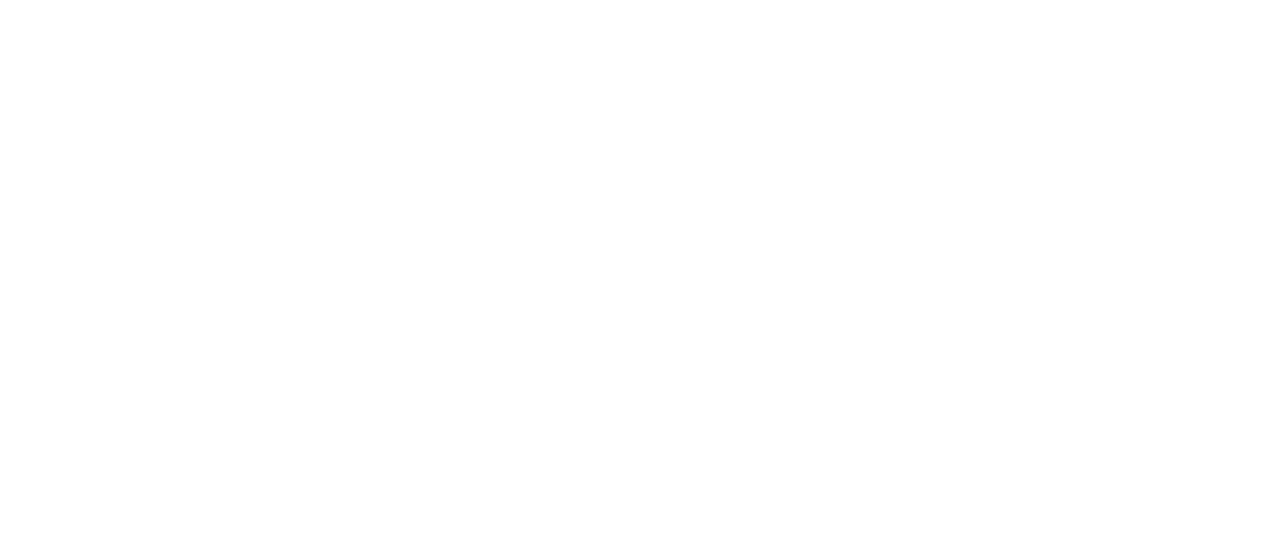
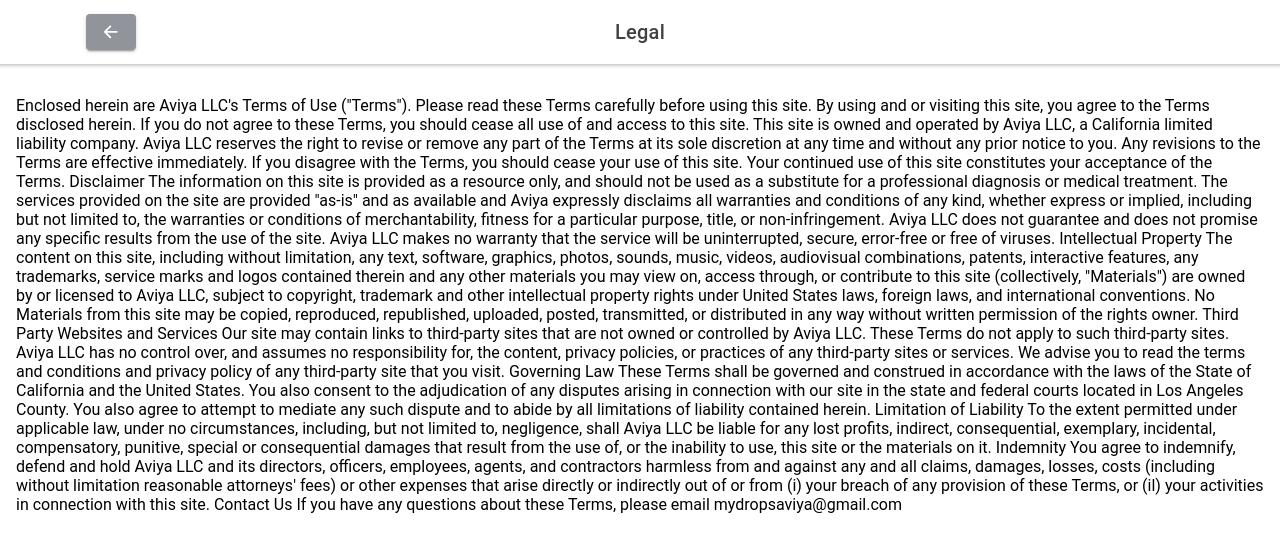
Before and after one commit to Rodolforiv0621/Team-6, a React (Create React App) app: page /legal in a window 1280 px wide. Shown: the top 552 px of the page. Built offline with nearby package versions, Linux system fonts and the light colour scheme.

Commit message:
Settings page

```diff
--- a/package.json
+++ b/package.json
@@ -20,7 +20,6 @@
     "react-dom": "^18.2.0",
     "react-router": "^5.2.0",
     "react-router-dom": "^5.2.0",
-    "react-scripts": "^5.0.0",
     "typescript": "^4.1.3",
     "web-vitals": "^0.2.4",
     "workbox-background-sync": "^5.1.4",
@@ -59,5 +58,8 @@
       "last 1 firefox version",
       "last 1 safari version"
     ]
+  },
+  "devDependencies": {
+    "react-scripts": "5.0.1"
   }
 }
--- a/src/App.jsx
+++ b/src/App.jsx
@@ -22,8 +22,10 @@
 import "@ionic/react/css/flex-utils.css";
 import "@ionic/react/css/display.css";
 
+
 /* Theme variables */
 import "./theme/variables.css";
+import legal from "./pages/legal";
 
 setupIonicReact();
 
@@ -36,6 +38,7 @@
           <Route path="/addeyedrop" component={AddEyedrop}></Route>
           <Route path="/addeyedrop/:id" component={AddEyedropForm}></Route>
           <Route path="/settings" component={Settings} />
+          <Route path="/legal" component={legal}/>
           <Route exact path="/">
             <Redirect to="/home" />
           </Route>
--- a/src/pages/Home.jsx
+++ b/src/pages/Home.jsx
@@ -14,6 +14,7 @@
 } from "@ionic/react";
 import "./Home.css";
 import { add, cog } from "ionicons/icons";
+import { useHistory } from "react-router-dom";
 
 function Home() {
   return (
@@ -21,11 +22,9 @@
       <IonHeader>
         <IonToolbar>
           <IonGrid>
-            <IonRow class="ion-text-center ion-justify-content-center ion-align-items-center">
+            <IonRow>
               <IonCol size="2">
-                <IonButton routerLink="/settings" color="medium">
-                  <IonIcon icon={cog} />
-                </IonButton>
+                <IonButton routerLink="/settings" color="medium"><IonIcon icon={cog}  /></IonButton>
               </IonCol>
               <IonCol size="8">
                 <IonSegment value="default">
@@ -38,9 +37,7 @@
                 </IonSegment>
               </IonCol>
               <IonCol size="2">
-                <IonButton routerLink="/AddEyedrop" color="medium">
-                  <IonIcon icon={add} />
-                </IonButton>
+                <IonButton routerLink="/AddEyedrop" color="medium"><IonIcon icon={add}  /> </IonButton>
               </IonCol>
             </IonRow>
           </IonGrid>
--- a/src/pages/Settings.jsx
+++ b/src/pages/Settings.jsx
@@ -1,3 +1,4 @@
+//import { IonContent, IonList } from "@ionic/core/components";
 import {
   IonCol,
   IonGrid,
@@ -8,19 +9,27 @@
   IonTitle,
   IonToolbar,
   IonButton,
+  IonItem,
+  IonLabel,
+  IonList,
+  IonContent,
+  IonSelectOption,
+  IonSelect,
+  IonInput,
+  IonNote,
 } from "@ionic/react";
-import { arrowBackOutline } from "ionicons/icons";
+import { arrowBackOutline, linkSharp, mail, documentTextOutline } from "ionicons/icons";
 
 function Settings() {
   return (
     <IonPage>
-      <IonHeader>
+      <IonHeader >
         <IonToolbar>
           <IonGrid>
             <IonRow class="ion-text-center ion-justify-content-center ion-align-items-center">
               <IonCol size="2">
                 <IonButton routerLink="/home" color="medium">
-                  <IonIcon icon={arrowBackOutline} size="large" />
+                  <IonIcon icon={arrowBackOutline} />
                 </IonButton>
               </IonCol>
               <IonCol size="8">
@@ -31,6 +40,52 @@
           </IonGrid>
         </IonToolbar>
       </IonHeader>
+      <IonContent class="ion-padding">
+        <IonList>
+          <IonItem class = "ionlabel padding">
+          <IonLabel >Sound</IonLabel>
+          <IonSelect placeholder="Make a Selection">
+          <IonSelectOption value="">No Sound</IonSelectOption>
+          <IonSelectOption value="nes">Ascending</IonSelectOption>
+          <IonSelectOption value="n64">Chime</IonSelectOption>
+          <IonSelectOption value="ps">Marimba</IonSelectOption>
+          <IonSelectOption value="genesis">Merry</IonSelectOption>
+          <IonSelectOption value="saturn">Tri-tone</IonSelectOption>
+          <IonSelectOption value="snes">Xylophone</IonSelectOption>
+        </IonSelect>
+        </IonItem>
+        <IonItem class = "ionlabel padding">
+          <IonLabel  slot="start">Snooze Duration: </IonLabel>
+          <IonInput placeholder="Enter minutes" type="number"></IonInput><IonLabel slot="end">min</IonLabel>
+          <IonNote slot="error">Invalid integer </IonNote>
+        </IonItem>
+
+        <IonItem class = "ionlabel padding">
+          <IonLabel>Gap Between Drops:</IonLabel>
+          <IonInput placeholder=" Enter minutes" type="number"></IonInput><IonLabel slot="end">min</IonLabel>
+          <IonNote slot="error">Invalid integer</IonNote>
+        </IonItem>
+        </IonList>
+
+       <div style={{height: "5vh"}}></div>
+        <IonList>
+        <IonItem href="Https://www.eyedropalarm.com/how-to-put-in-eyedrops.html">
+        <IonLabel>How To Put In EyeDrops </IonLabel><IonIcon icon={linkSharp}></IonIcon>
+      </IonItem>
+      <IonItem href="https://www.eyedropalarm.com/#help">
+        <IonLabel>Help </IonLabel><IonIcon icon={linkSharp}></IonIcon>
+      </IonItem>
+
+      <IonItem routerLink="/legal">
+        <IonLabel>Legal </IonLabel><IonIcon icon={documentTextOutline}></IonIcon>
+      </IonItem>
+      <IonItem href="https://www.eyedropalarm.com/#help">
+        <IonLabel>Contact Support</IonLabel><IonIcon icon={mail}></IonIcon>
+      </IonItem>
+        </IonList>
+
+        </IonContent>
+
     </IonPage>
   );
 }
--- /dev/null
+++ b/src/pages/legal.jsx
@@ -0,0 +1,71 @@
+import {
+    IonCol,
+    IonGrid,
+    IonHeader,
+    IonIcon,
+    IonPage,
+    IonRow,
+    IonTitle,
+    IonToolbar,
+    IonButton,
+    IonItem,
+    IonLabel,
+    IonList,
+    IonContent,
+    IonSelectOption,
+    IonSelect,
+    IonInput,
+    IonNote,
+  } from "@ionic/react";
+  import { arrowBackOutline, linkSharp, mail, documentTextOutline } from "ionicons/icons";
+
+  function legal() {
+    return (
+        <IonPage>
+        <IonHeader >
+          <IonToolbar>
+            <IonGrid>
+              <IonRow class="ion-text-center ion-justify-content-center ion-align-items-center">
+                <IonCol size="2">
+                  <IonButton routerLink="/home" color="medium">
+                    <IonIcon icon={arrowBackOutline} />
+                  </IonButton>
+                </IonCol>
+                <IonCol size="8">
+                  <IonTitle>Legal</IonTitle>
+                </IonCol>
+                <IonCol size="2"></IonCol>
+              </IonRow>
+            </IonGrid>
+          </IonToolbar>
+        </IonHeader>
+        <IonContent class="ion-padding">
+          <p>
+          Enclosed herein are Aviya LLC's Terms of Use ("Terms"). Please read these Terms carefully before using this site. By using and or visiting this site, you agree to the Terms disclosed herein. If you do not agree to these Terms, you should cease all use of and access to this site.
+This site is owned and operated by Aviya LLC, a California limited liability company. Aviya LLC reserves the right to revise or remove any part of the Terms at its sole discretion at any time and without any prior notice to you. Any revisions to the Terms are effective immediately. If you disagree with the Terms, you should cease your use of this site. Your continued use of this site constitutes your acceptance of the Terms.
+Disclaimer
+The information on this site is provided as a resource only, and should not be used as a substitute for a professional diagnosis or medical treatment. The services provided on the site are provided
+"as-is" and as available and Aviya expressly disclaims all warranties and conditions of any kind, whether express or implied, including but not limited to, the warranties or conditions of merchantability, fitness for a particular purpose, title, or non-infringement. Aviya LLC does not guarantee and does not promise any specific results from the use of the site. Aviya LLC makes no warranty that the service will be uninterrupted, secure, error-free or free of viruses.
+Intellectual Property
+The content on this site, including without limitation, any text, software, graphics, photos, sounds, music, videos, audiovisual combinations, patents, interactive features, any trademarks, service marks and logos contained therein and any other materials you may view on, access through, or contribute to this site (collectively,
+"Materials") are owned by or licensed to Aviya LLC, subject to copyright, trademark and other intellectual property rights under United States laws, foreign laws, and international conventions.
+No Materials from this site may be copied, reproduced, republished, uploaded, posted, transmitted, or distributed in any way without written permission of the rights owner.
+Third Party Websites and Services
+
+Our site may contain links to third-party sites that are not owned or controlled by Aviya LLC. These Terms do not apply to such third-party sites. Aviya LLC has no control over, and assumes no responsibility for, the content, privacy policies, or practices of any third-party sites or services. We advise you to read the terms and conditions and privacy policy of any third-party site that you visit.
+Governing Law
+These Terms shall be governed and construed in accordance with the laws of the State of California and the United States. You also consent to the adjudication of any disputes arising in connection with our site in the state and federal courts located in Los Angeles County. You also agree to attempt to mediate any such dispute and to abide by all limitations of liability contained herein.
+Limitation of Liability
+To the extent permitted under applicable law, under no circumstances, including, but not limited to, negligence, shall Aviya LLC be liable for any lost profits, indirect, consequential, exemplary, incidental, compensatory, punitive, special or consequential damages that result from the use of, or the inability to use, this site or the materials on it.
+Indemnity
+You agree to indemnify, defend and hold Aviya LLC and its directors, officers, employees, agents, and contractors harmless from and against any and all claims, damages, losses, costs (including without limitation reasonable attorneys' fees) or other expenses that arise directly or indirectly out of or from (i) your breach of any provision of these Terms, or (il) your activities in connection with this site.
+Contact Us
+If you have any questions about these Terms, please email mydropsaviya@gmail.com
+          </p>
+
+          </IonContent>
+
+      </IonPage>
+    );
+  }
+  export default legal;
```
Also changed, not shown: 1 other file (tests, documents, lock files or other folders).
